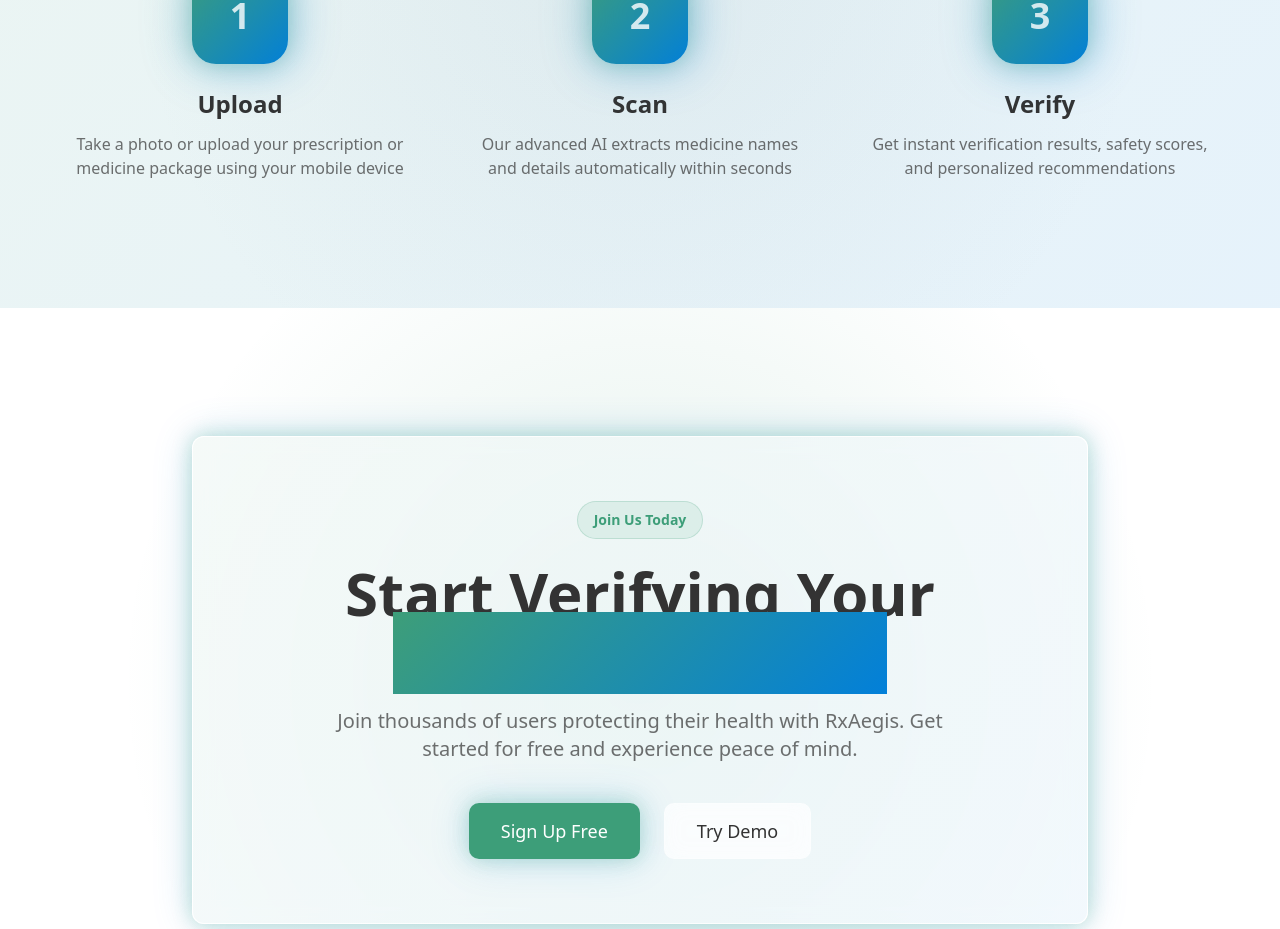
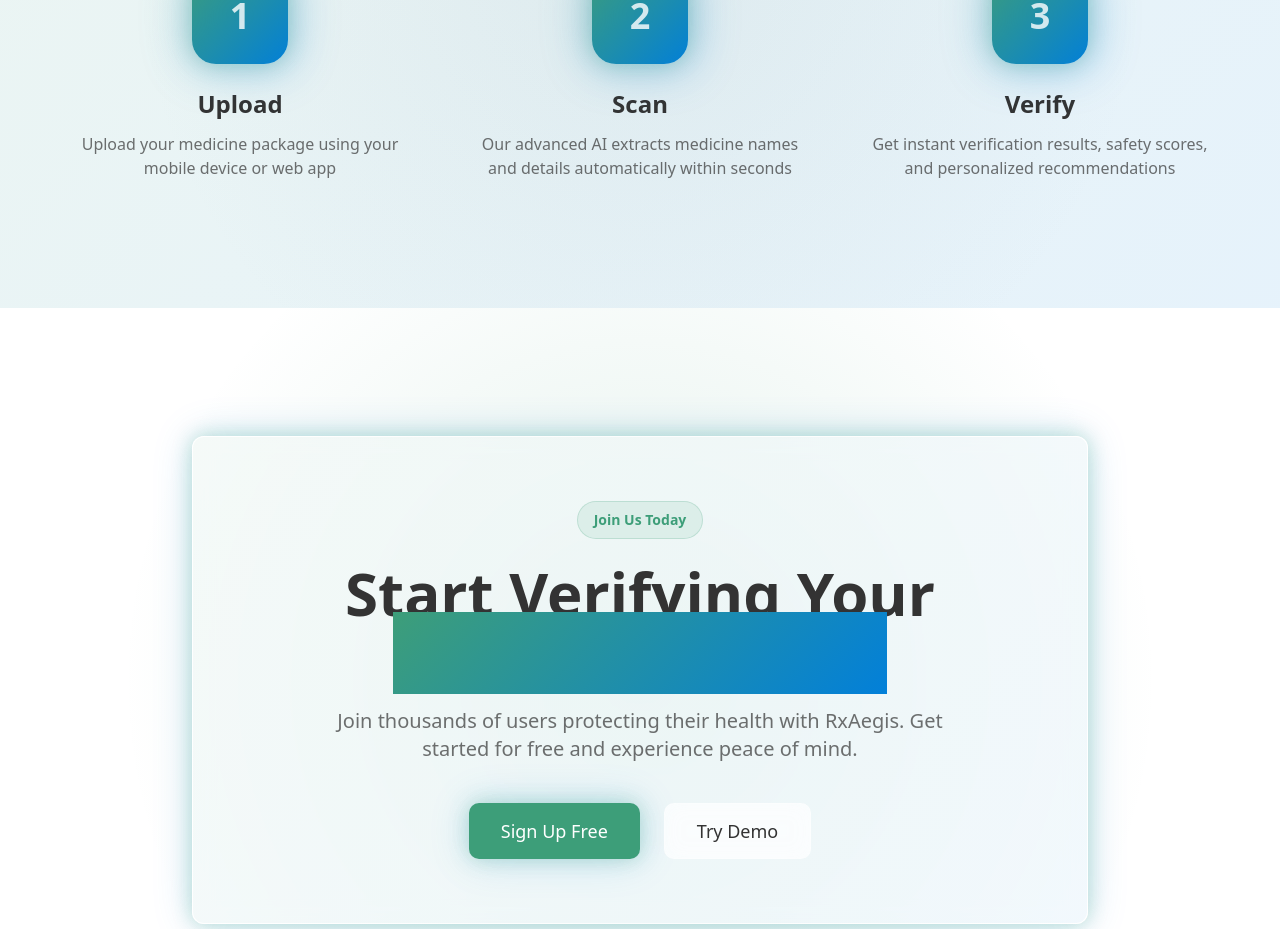
Before and after one commit to muskaanfayyaz/rxaegis-pill-check, a React (Vite) app: page / in a window 1280 px wide. Shown: the part 2480-3409 px from the top of the page. Built offline with nearby package versions, Linux system fonts and the light colour scheme; the HTML template or start-up script is replaced by a standard one.

Commit message:
Visual edit in Lovable
Edited UI in Lovable

```diff
--- a/src/pages/Index.tsx
+++ b/src/pages/Index.tsx
@@ -2,10 +2,8 @@ import { Link } from "react-router-dom";
 import { Button } from "@/components/ui/button";
 import { Card, CardContent, CardDescription, CardHeader, CardTitle } from "@/components/ui/card";
 import { Shield, Search, AlertTriangle, CheckCircle, Globe, Smartphone, Sparkles } from "lucide-react";
-
 const Index = () => {
-  return (
-    <div className="bg-background">
+  return <div className="bg-background">
       {/* Hero Section */}
       <section className="relative overflow-hidden bg-gradient-to-br from-background via-background to-primary/5 border-b border-border/50">
         <div className="absolute inset-0 bg-[radial-gradient(ellipse_at_top,hsl(var(--primary)/0.15),transparent_50%)]" />
@@ -173,7 +171,7 @@ const Index = () => {
               </div>
               <h3 className="text-xl sm:text-2xl font-bold mb-3 text-foreground">Upload</h3>
               <p className="text-sm sm:text-base text-foreground/70 leading-relaxed px-2">
-                Take a photo or upload your prescription or medicine package using your mobile device
+                Upload your medicine package using your mobile device or web app
               </p>
             </div>
 
@@ -246,8 +244,6 @@ const Index = () => {
           </Card>
         </div>
       </section>
-    </div>
-  );
+    </div>;
 };
-
 export default Index;
```
